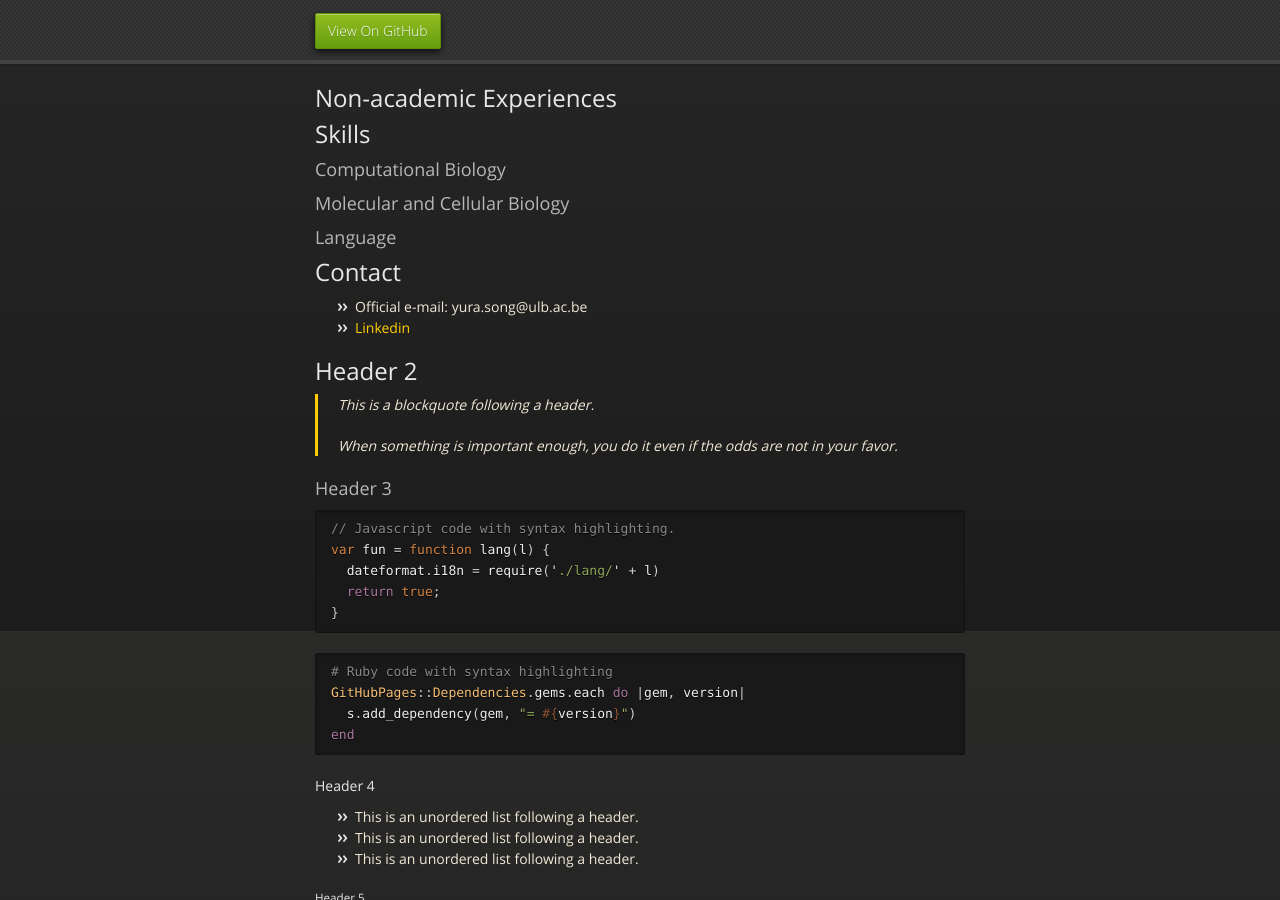
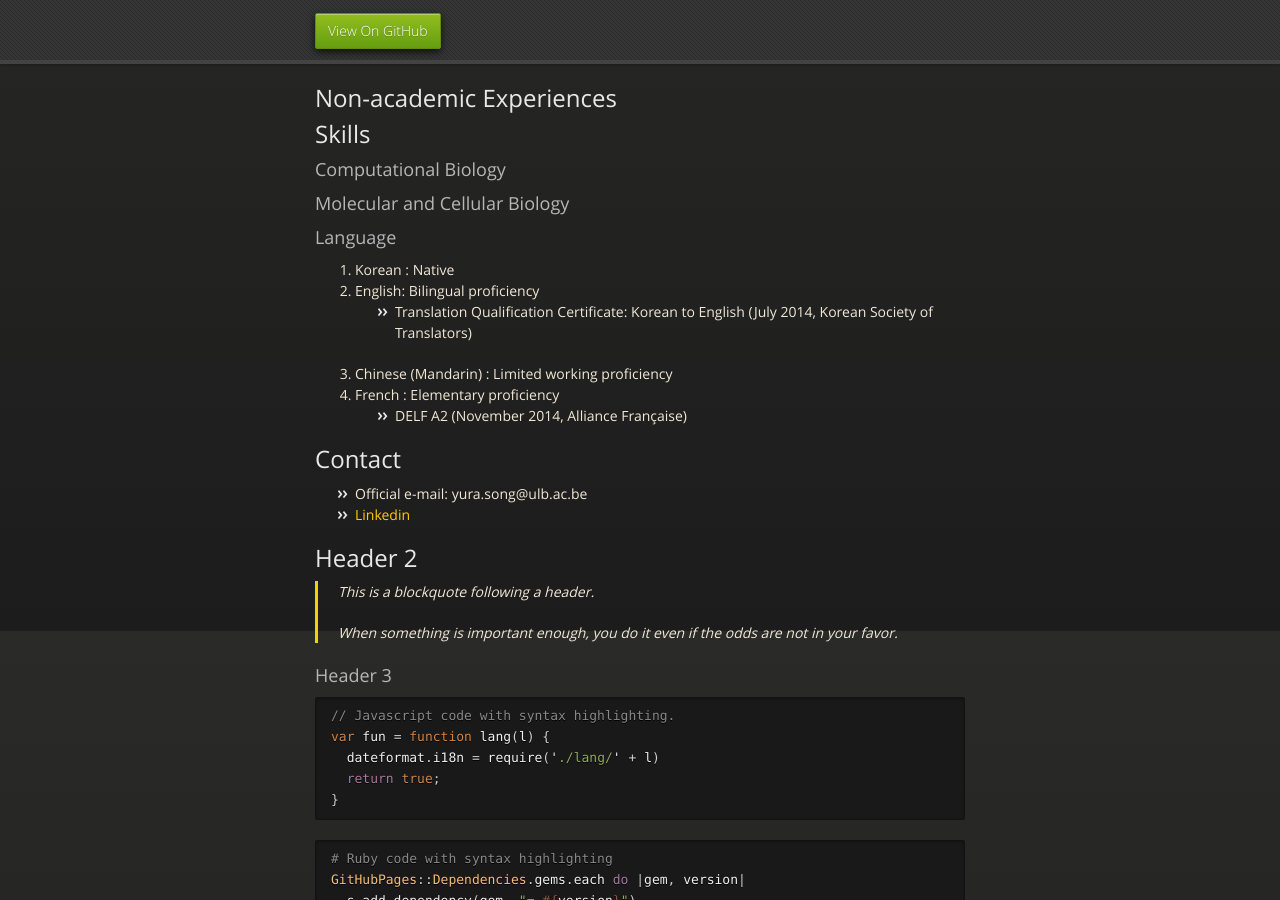
Before and after one commit to yurasong/yurasong.github.io, a Jekyll site: the page built from index.md, in a window 1280 px wide and 900 px high, scrolled down 2069 px. Built offline with Jekyll 4.4.1, drawn with Linux system fonts in a browser that asks for light colours.

Commit message:
language test

```diff
--- a/index.md
+++ b/index.md
@@ -93,6 +93,13 @@ There should be whitespace between paragraphs. We recommend including a README,
 ### Molecular and Cellular Biology
 
 ### Language
+
+1.  Korean : Native
+2.  English: Bilingual proficiency
+  - Translation Qualification Certificate: Korean to English (July 2014, Korean Society of Translators)
+3.  Chinese (Mandarin) : Limited working proficiency
+4.  French : Elementary proficiency
+  - DELF A2 (November 2014, Alliance Française)
 
 ## Contact
 
```
